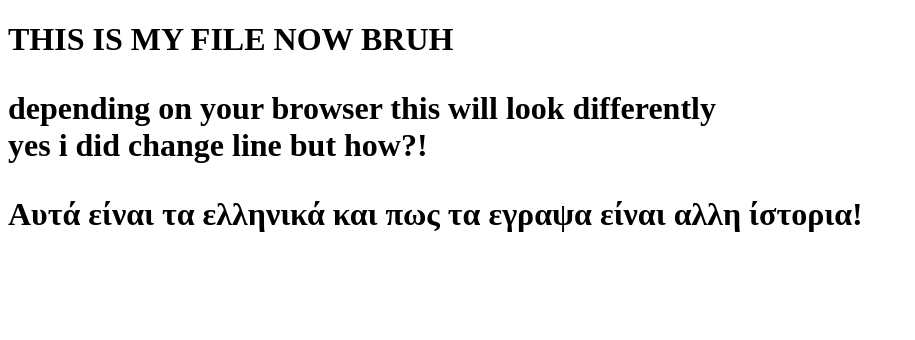
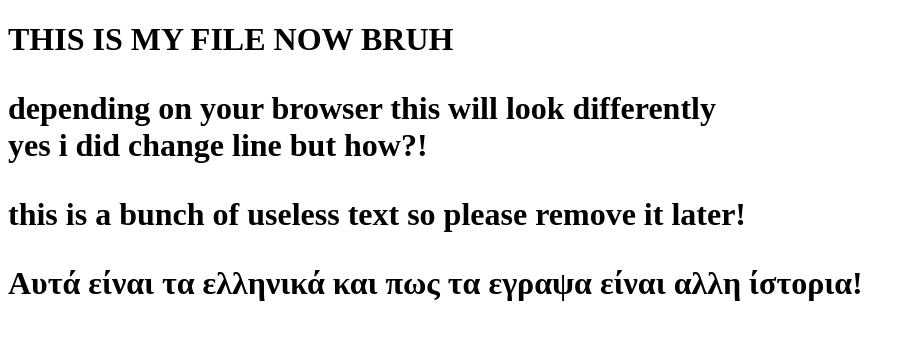
Before and after one commit to SlideshowDevs/Slideshowcommunity, a plain HTML site: page htmldoc.html in a window 1280 px wide. Shown: the whole page, without its empty margins (0-915 px from the left). Drawn offline with Linux system fonts and the light colour scheme.

Commit message:
Update htmldoc.html

```diff
--- a/htmldoc.html
+++ b/htmldoc.html
@@ -11,6 +11,9 @@
 <p> depending on your browser this will look differently <br>
 yes i did change line but how?!
 </p>
+<p>
+    this is a bunch of useless text so please remove it later!
+</p>
 <p> Αυτά είναι τα ελληνικά και πως τα εγραψα είναι αλλη ίστορια!</P>
 </body>
 </html>
```
